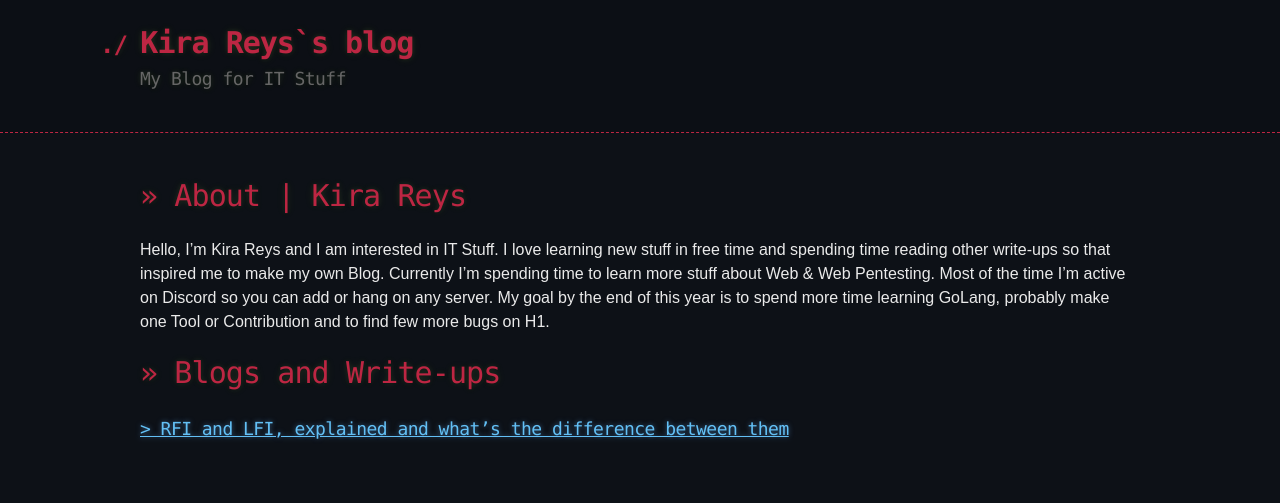
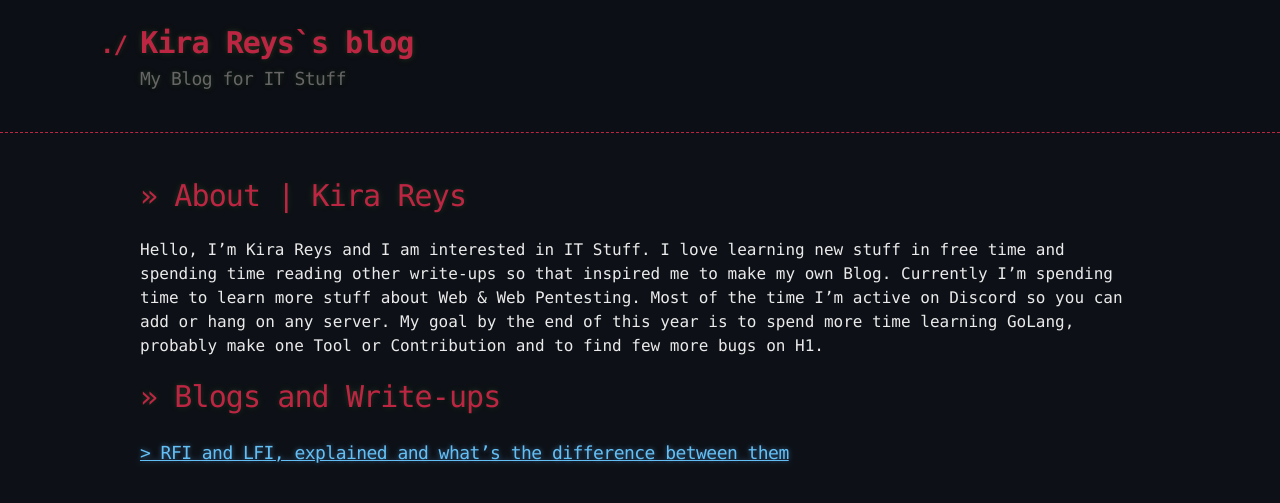
Before and after one commit to 20kilograma/blog, a Jekyll site: the page built from index.md, in a window 1280 px wide. Shown: the top 503 px of the page. Built offline with Jekyll 4.4.1, drawn with Linux system fonts in a browser that asks for light colours; our own code applies the rules of GitHub Pages for plain Markdown files.

Commit message:
Update jekyll-theme-hacker.scss

```diff
--- a/_sass/jekyll-theme-hacker.scss
+++ b/_sass/jekyll-theme-hacker.scss
@@ -21,7 +21,7 @@ body {
   color: $body-foreground;
   font-size: 16px;
   line-height: 1.5;
-  font-family: sans-serif;
+  font-family: Monaco, "Bitstream Vera Sans Mono", "Lucida Console", Terminal, monospace;
 }
 
 /* General & 'Reset' Stuff */
```
